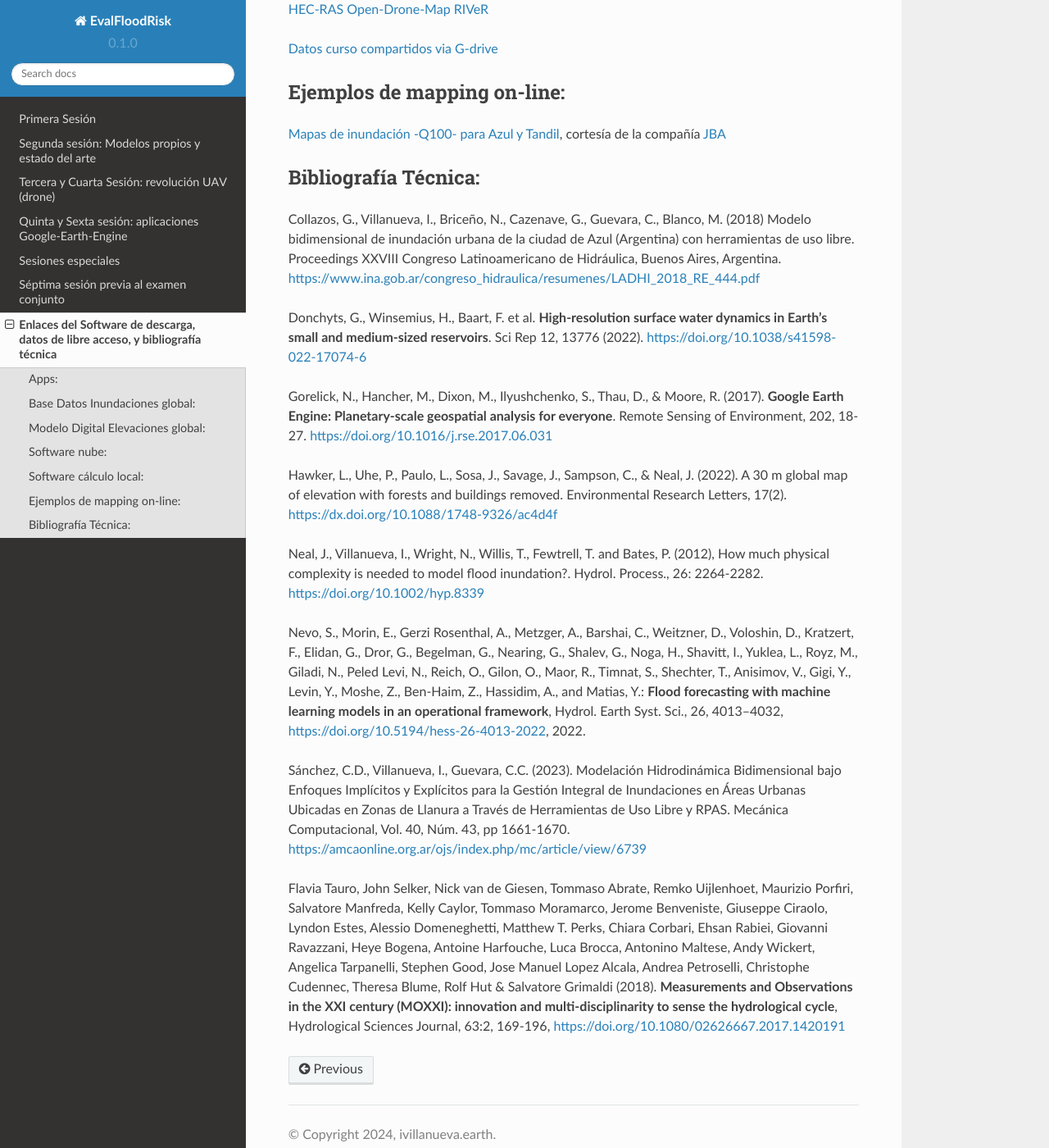
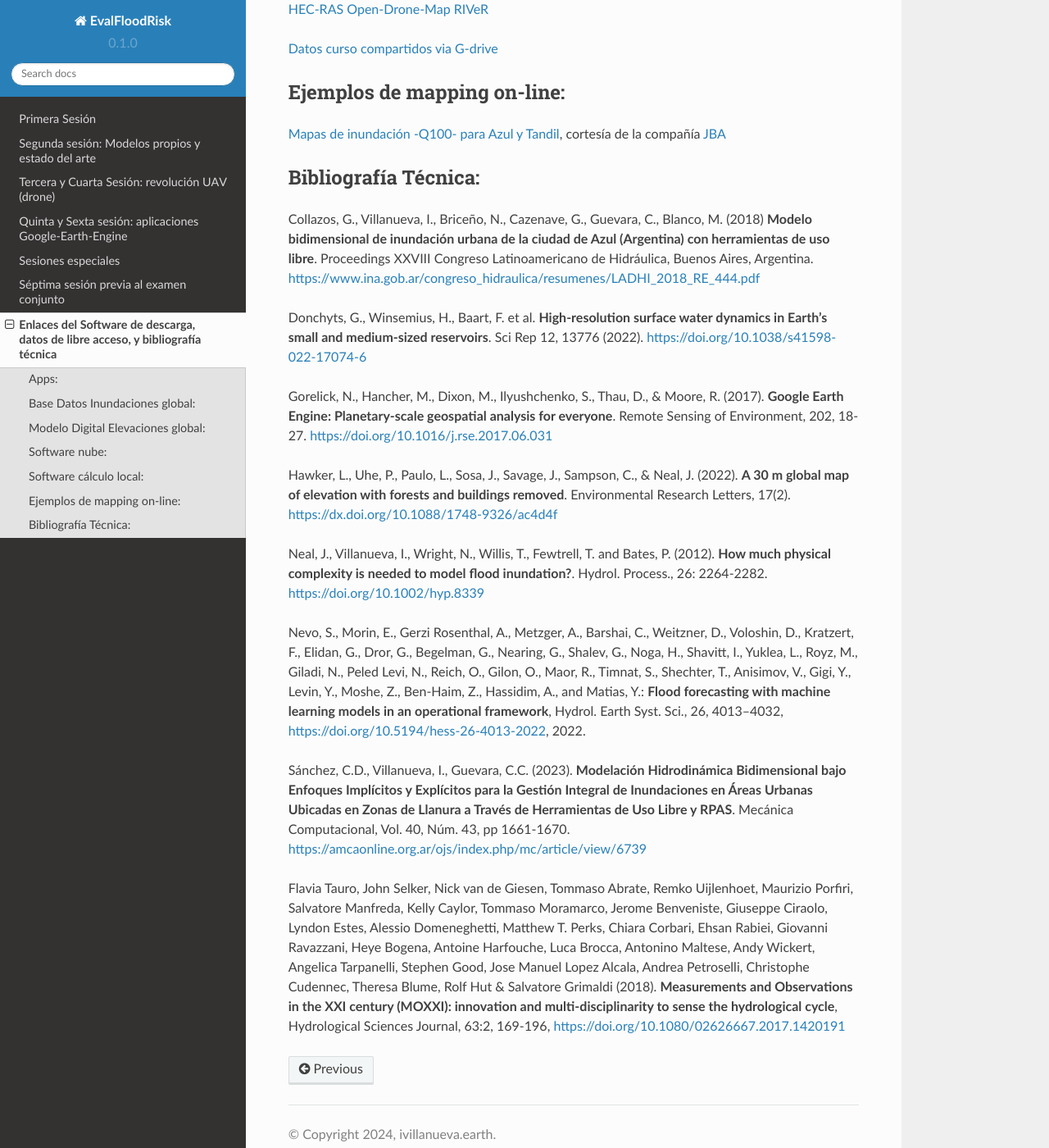
Before and after one commit to ivillamadrid/EvalFloodRisk_RSSWE, a Sphinx documentation site: the page built from docs/source/software.rst, in a window 1280 px wide and 1400 px high, scrolled down 669 px. Shown: the whole window at 82% size. Built offline with Sphinx 7.4.7 and the Read the Docs theme 2.0.0, drawn with Linux system fonts in a browser that asks for light colours.

```diff
--- a/docs/source/software.rst
+++ b/docs/source/software.rst
@@ -39,7 +39,7 @@ Ejemplos de mapping on-line:
 Bibliografía Técnica:
 ---------------------
 Collazos, G., Villanueva, I., Briceño, N., Cazenave, G., Guevara, C., Blanco, M. (2018)
-Modelo bidimensional de inundación urbana de la ciudad de Azul (Argentina) con herramientas de uso libre.
+**Modelo bidimensional de inundación urbana de la ciudad de Azul (Argentina) con herramientas de uso libre**.
 Proceedings XXVIII Congreso Latinoamericano de Hidráulica, Buenos Aires, Argentina.
 https://www.ina.gob.ar/congreso_hidraulica/resumenes/LADHI_2018_RE_444.pdf
 
@@ -47,13 +47,13 @@ Donchyts, G., Winsemius, H., Baart, F. et al. **High-resolution surface water dy
 
 Gorelick, N., Hancher, M., Dixon, M., Ilyushchenko, S., Thau, D., & Moore, R. (2017). **Google Earth Engine: Planetary-scale geospatial analysis for everyone**. Remote Sensing of Environment, 202, 18-27. https://doi.org/10.1016/j.rse.2017.06.031
 
-Hawker, L., Uhe, P., Paulo, L., Sosa, J., Savage, J., Sampson, C., & Neal, J. (2022). A 30 m global map of elevation with forests and buildings removed. Environmental Research Letters, 17(2). https://dx.doi.org/10.1088/1748-9326/ac4d4f
+Hawker, L., Uhe, P., Paulo, L., Sosa, J., Savage, J., Sampson, C., & Neal, J. (2022). **A 30 m global map of elevation with forests and buildings removed**. Environmental Research Letters, 17(2). https://dx.doi.org/10.1088/1748-9326/ac4d4f
 
-Neal, J., Villanueva, I., Wright, N., Willis, T., Fewtrell, T. and Bates, P. (2012), How much physical complexity is needed to model flood inundation?. Hydrol. Process., 26: 2264-2282. https://doi.org/10.1002/hyp.8339
+Neal, J., Villanueva, I., Wright, N., Willis, T., Fewtrell, T. and Bates, P. (2012). **How much physical complexity is needed to model flood inundation?**. Hydrol. Process., 26: 2264-2282. https://doi.org/10.1002/hyp.8339
 
 Nevo, S., Morin, E., Gerzi Rosenthal, A., Metzger, A., Barshai, C., Weitzner, D., Voloshin, D., Kratzert, F., Elidan, G., Dror, G., Begelman, G., Nearing, G., Shalev, G., Noga, H., Shavitt, I., Yuklea, L., Royz, M., Giladi, N., Peled Levi, N., Reich, O., Gilon, O., Maor, R., Timnat, S., Shechter, T., Anisimov, V., Gigi, Y., Levin, Y., Moshe, Z., Ben-Haim, Z., Hassidim, A., and Matias, Y.: **Flood forecasting with machine learning models in an operational framework**, Hydrol. Earth Syst. Sci., 26, 4013–4032, https://doi.org/10.5194/hess-26-4013-2022, 2022.
 
 Sánchez, C.D., Villanueva, I., Guevara, C.C. (2023).
-Modelación Hidrodinámica Bidimensional bajo Enfoques Implícitos y Explícitos para la Gestión Integral de Inundaciones en Áreas Urbanas Ubicadas en Zonas de Llanura a Través de Herramientas de Uso Libre y RPAS. Mecánica Computacional, Vol. 40, Núm. 43,  pp 1661-1670. https://amcaonline.org.ar/ojs/index.php/mc/article/view/6739
+**Modelación Hidrodinámica Bidimensional bajo Enfoques Implícitos y Explícitos para la Gestión Integral de Inundaciones en Áreas Urbanas Ubicadas en Zonas de Llanura a Través de Herramientas de Uso Libre y RPAS**. Mecánica Computacional, Vol. 40, Núm. 43,  pp 1661-1670. https://amcaonline.org.ar/ojs/index.php/mc/article/view/6739
 
 Flavia Tauro, John Selker, Nick van de Giesen, Tommaso Abrate, Remko Uijlenhoet, Maurizio Porfiri, Salvatore Manfreda, Kelly Caylor, Tommaso Moramarco, Jerome Benveniste, Giuseppe Ciraolo, Lyndon Estes, Alessio Domeneghetti, Matthew T. Perks, Chiara Corbari, Ehsan Rabiei, Giovanni Ravazzani, Heye Bogena, Antoine Harfouche, Luca Brocca, Antonino Maltese, Andy Wickert, Angelica Tarpanelli, Stephen Good, Jose Manuel Lopez Alcala, Andrea Petroselli, Christophe Cudennec, Theresa Blume, Rolf Hut & Salvatore Grimaldi (2018). **Measurements and Observations in the XXI century (MOXXI): innovation and multi-disciplinarity to sense the hydrological cycle**, Hydrological Sciences Journal, 63:2, 169-196, https://doi.org/10.1080/02626667.2017.1420191
```
